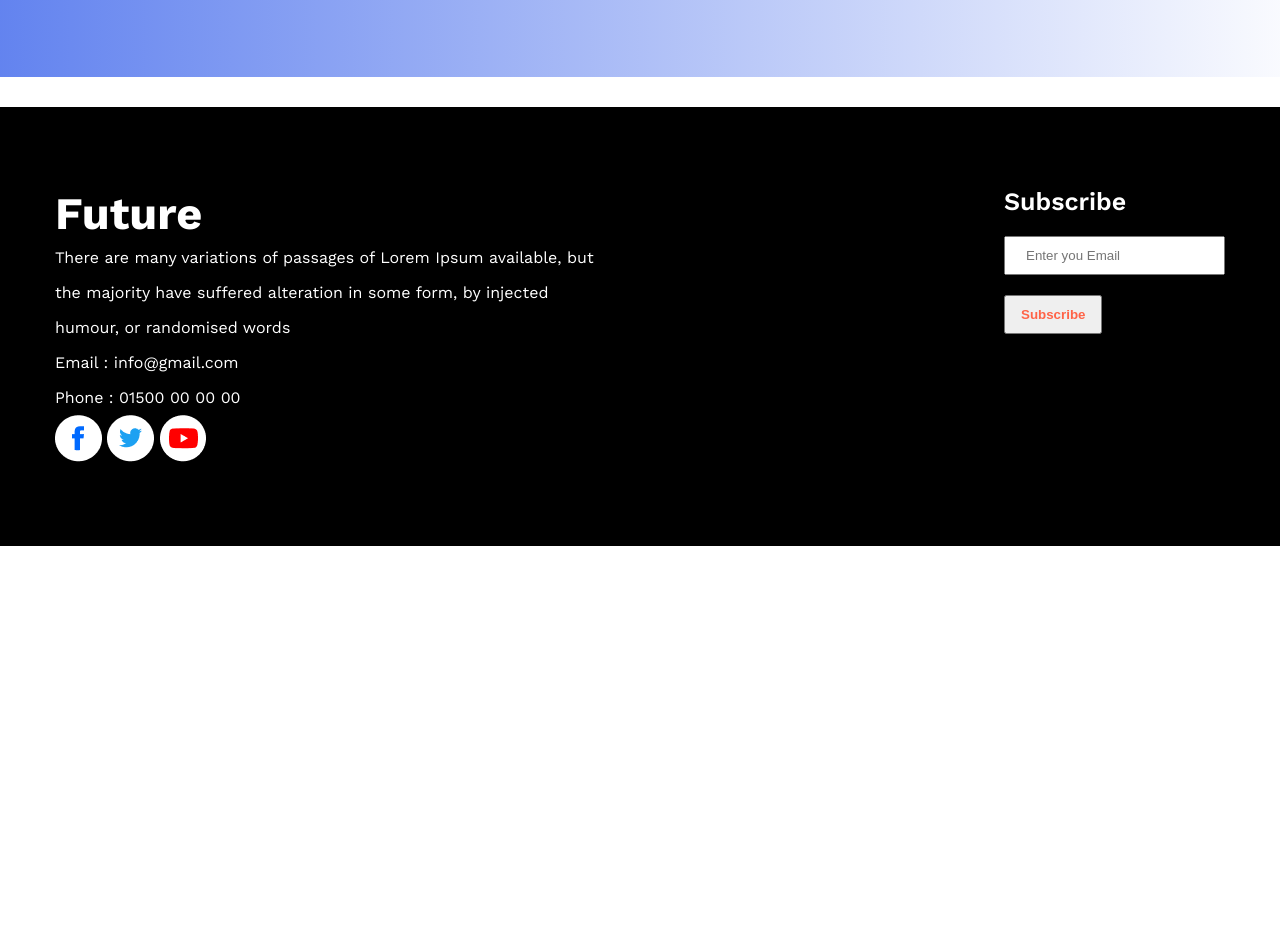
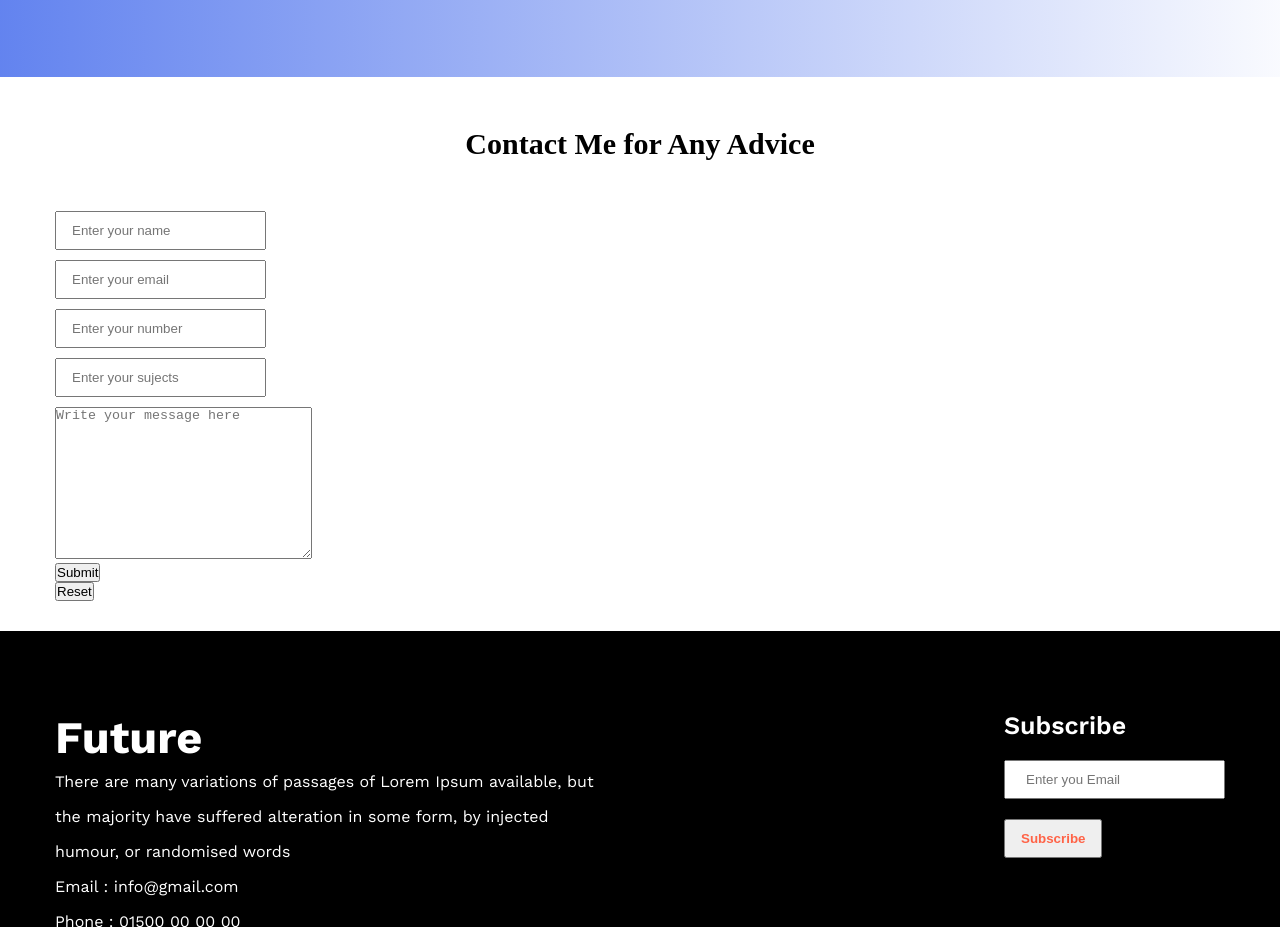
Before and after one commit to reaz950/new-year, a plain HTML site: page index.html in a window 1280 px wide. Shown: the part 1962-2889 px from the top of the page. Before the commit the page ends 2538 px from the top, so only its background shows below. Drawn offline with nearby package versions, Linux system fonts and the light colour scheme.

Commit message:
form part added

```diff
--- a/index.html
+++ b/index.html
@@ -84,27 +84,48 @@
         <button>Call Now</button>
       </section>
       <!-- Positive mindset part html end -->
+
+      <!-- Contact Me part start -->
+
+      <section id="contact-form">
+        <h2 class="form-title ">Contact Me for Any Advice</h2>
+        <div class="form container">
+            <input type="text" placeholder="Enter your name">
+            <input type="email" placeholder="Enter your email">
+            <input type="number" placeholder="Enter your number">
+            <input type="text" placeholder="Enter your sujects">
+            <textarea name="" id="" cols="30" rows="10" placeholder="Write your message here"></textarea>
+            <button type="submit">Submit</button>
+            <button type="reset">Reset</button>
+        </div>
+      </section>
+
+      <!-- Contact Me part end -->
     </main>
     <!-- Main part end -->
 
     <!--Footer part start  -->
 
-    <footer id="footer" >
+    <footer id="footer">
       <div class="footer container">
         <div class="footer-left">
           <h2 class="footer-title">Future</h2>
-                <p>There are many variations of passages of Lorem Ipsum available, but the majority have suffered alteration in some form, by injected humour, or randomised words</p>
+          <p>
+            There are many variations of passages of Lorem Ipsum available, but
+            the majority have suffered alteration in some form, by injected
+            humour, or randomised words
+          </p>
           <p>Email : info@gmail.com</p>
           <p>Phone : 01500 00 00 00</p>
           <div class="footer-icons">
-                    <img src="images/icons/fb.png" alt="Footer icons">
-                    <img src="images/icons/twitter.png" alt="Footer icons">
-                    <img src="images/icons/youtube.png" alt="Footer icons">
+            <img src="images/icons/fb.png" alt="Footer icons" />
+            <img src="images/icons/twitter.png" alt="Footer icons" />
+            <img src="images/icons/youtube.png" alt="Footer icons" />
           </div>
         </div>
         <div class="footer-right">
           <h3>Subscribe</h3>
-                <input type="text" placeholder="Enter you Email">
+          <input type="text" placeholder="Enter you Email" />
           <button>Subscribe</button>
         </div>
       </div>
--- a/style.css
+++ b/style.css
@@ -117,6 +117,22 @@
   margin-top: 20px;
   border-radius: 20px;
 }
+
+.form-title{
+  margin-top: 50px;
+  margin-bottom: 50px;
+  text-align: center;
+  font-size: 30px;
+}
+
+.form input{
+  display: block;
+  padding: 10px 15px;
+  margin-bottom: 10px;
+}
+.form  button{
+  display: block;
+}
 /* Footer part css start */
 #footer {
   margin: 30px 0px;
```
Lines whose indentation alone changed are shown as unchanged.
